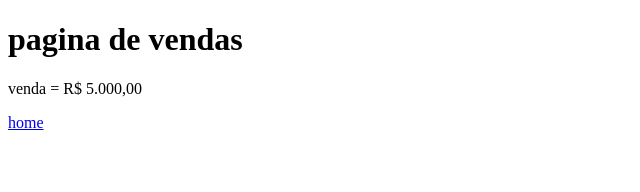
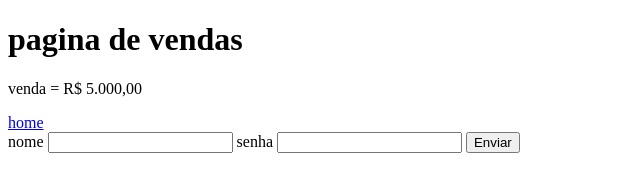
Before and after one commit to ThiagoSantos1986/aulagithub, a plain HTML site: page vendas.html in a window 1280 px wide. Shown: the whole page, without its empty margins (0-640 px from the left). Drawn offline with Linux system fonts and the light colour scheme.

Commit message:
novo formulario inserido

```diff
--- a/vendas.html
+++ b/vendas.html
@@ -9,8 +9,14 @@
     <H1>pagina de vendas</H1>
     <p>venda  = R$ 5.000,00</p>
     <a href="index.html">home</a>
-
-
+    <br>
+    <form action="#" method="post">
+        <label for="">nome</label>
+        <input type="text" name="nome" id="nome">
+        <label for="">senha</label>
+        <input type="password" name="senha" id="">
+        <button type="submit">Enviar</button>
+    </form>
 
 </body>
 </html>
```
Also changed, not shown: index.html (+0 -1 lines).
